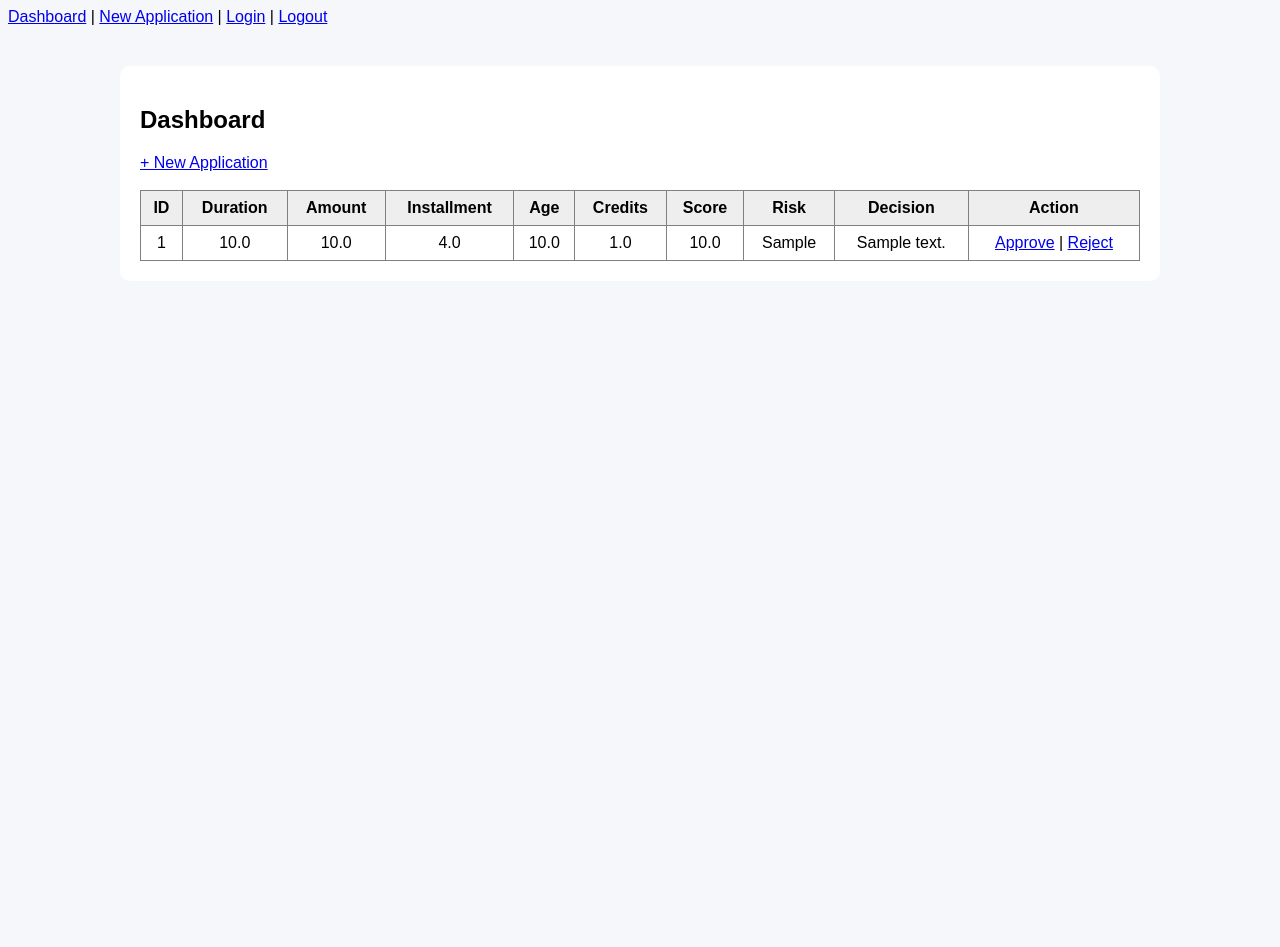
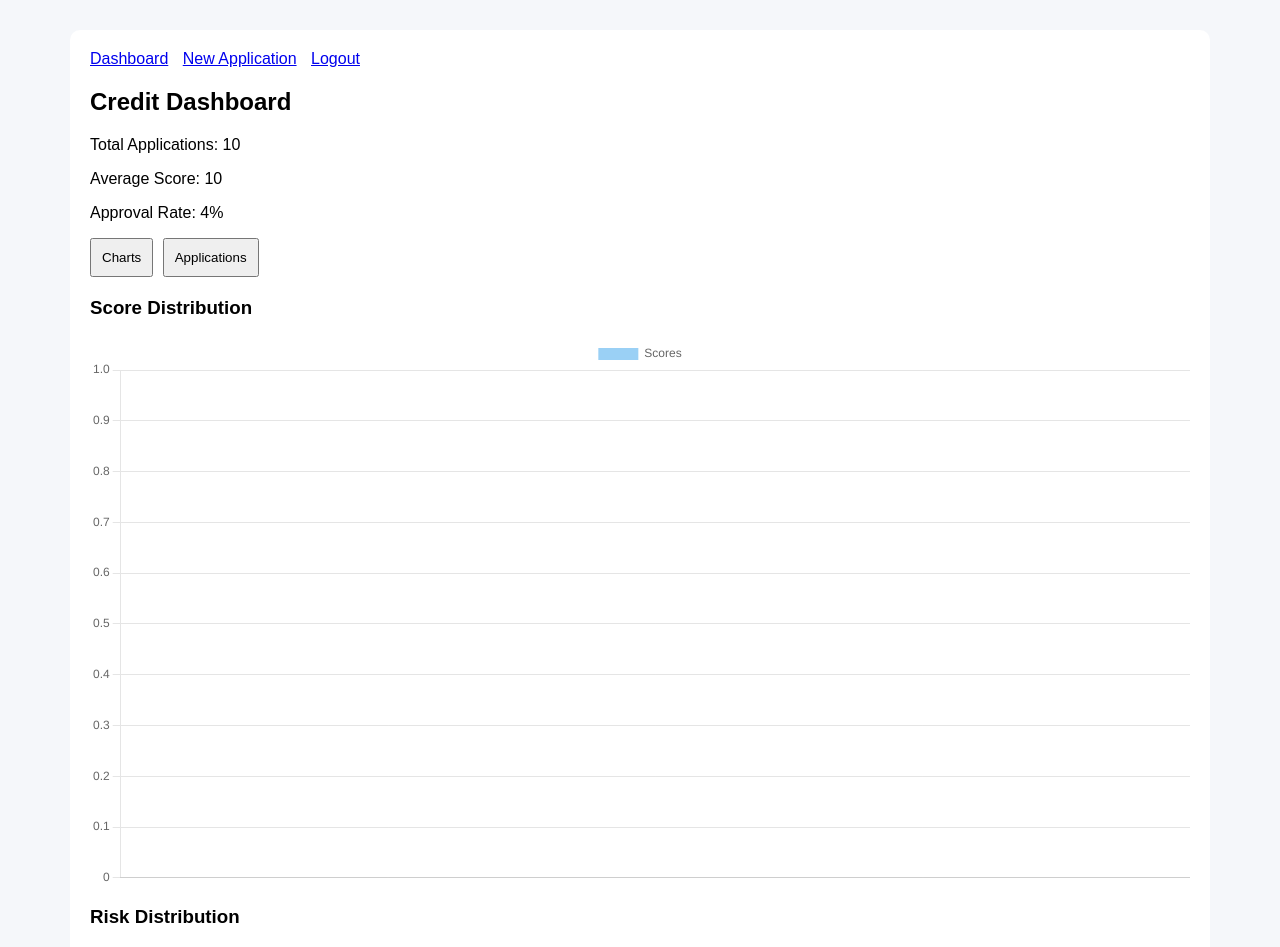
Before and after one commit to ThomHills/Credit-Scoring-App, a Flask app: template templates/dashboard.html in a window 1280 px wide. Shown: the top 947 px of the page. Before the commit the page ends 261 px from the top, so only its background shows below. Run offline with Flask 3, Linux system fonts and the light colour scheme; tables that the repository leaves empty hold one stand-in row (values such as "Sample post"); the template is opened without the code that fills it: values that come from a table or form of the project are taken from there, most other values are stand-ins (such as "Sample title", 1, 10 or a date in 2020).

Commit message:
dash improv

```diff
--- a/templates/dashboard.html
+++ b/templates/dashboard.html
@@ -2,26 +2,98 @@
 <html>
 <head>
     <title>Dashboard</title>
+
+    <script src="https://cdn.jsdelivr.net/npm/chart.js"></script>
+
+    <style>
+        body {
+            font-family: Arial;
+            background: #f5f7fa;
+        }
+
+        .container {
+            max-width: 1100px;
+            margin: auto;
+            margin-top: 30px;
+            background: white;
+            padding: 20px;
+            border-radius: 10px;
+        }
+
+        .nav {
+            margin-bottom: 15px;
+        }
+
+        .nav a {
+            margin-right: 10px;
+        }
+
+        .tabs button {
+            padding: 10px;
+            margin-right: 5px;
+            cursor: pointer;
+        }
+
+        .tab-content {
+            display: none;
+            margin-top: 20px;
+        }
+
+        .active {
+            display: block;
+        }
+
+        canvas {
+            max-width: 100%;
+            height: 300px;
+        }
+    </style>
 </head>
 
-<body style="font-family:Arial; background:#f5f7fa;">
+<body>
 
-<div style="margin-bottom:15px;">
-    <a href="/dashboard">Dashboard</a> |
-    <a href="/new">New Application</a> |
-    <a href="/">Login</a> |
+<div class="container">
+
+    <!-- NAV -->
+    <div class="nav">
+        <a href="/dashboard">Dashboard</a>
+        <a href="/new">New Application</a>
         <a href="/logout">Logout</a>
     </div>
 
-<div style="max-width:1000px; margin:auto; margin-top:40px; background:white; padding:20px; border-radius:10px;">
+    <h2>Credit Dashboard</h2>
 
-    <h2>Dashboard</h2>
+    <!-- SUMMARY -->
+    <p>Total Applications: {{ total }}</p>
+    <p>Average Score: {{ avg_score }}</p>
+    <p>Approval Rate: {{ approval_rate }}%</p>
 
-    <a href="/new">+ New Application</a>
+    <!-- TABS -->
+    <div class="tabs">
+        <button onclick="showTab('charts')">Charts</button>
+        <button onclick="showTab('table')">Applications</button>
+    </div>
 
-    <br><br>
+    <!-- CHARTS TAB -->
+    <div id="charts" class="tab-content active">
 
-    <table border="1" cellpadding="8" style="border-collapse:collapse; width:100%; text-align:center;">
+        <h3>Score Distribution</h3>
+        <canvas id="scoreChart"></canvas>
+
+        <h3>Risk Distribution</h3>
+        <canvas id="riskChart"></canvas>
+
+        <h3>Recent Scores</h3>
+        <canvas id="trendChart"></canvas>
+
+    </div>
+
+    <!-- TABLE TAB -->
+    <div id="table" class="tab-content">
+
+        <h3>Applications</h3>
+
+        <table border="1" cellpadding="8" style="width:100%; text-align:center;">
             <tr style="background:#eee;">
                 <th>ID</th>
                 <th>Duration</th>
@@ -52,10 +124,60 @@
                 </td>
             </tr>
             {% endfor %}
-
         </table>
 
     </div>
 
+</div>
+
+<script>
+function showTab(tab) {
+    document.querySelectorAll('.tab-content').forEach(el => el.classList.remove('active'));
+    document.getElementById(tab).classList.add('active');
+}
+
+// DATA FROM FLASK
+const scoreBins = {{ score_bins | tojson | safe }};
+const recentScores = {{ recent_scores | tojson | safe }};
+const low = {{ low }};
+const medium = {{ medium }};
+const high = {{ high }};
+
+// SCORE CHART
+new Chart(document.getElementById('scoreChart'), {
+    type: 'bar',
+    data: {
+        labels: Object.keys(scoreBins),
+        datasets: [{
+            label: 'Scores',
+            data: Object.values(scoreBins)
+        }]
+    }
+});
+
+// RISK CHART
+new Chart(document.getElementById('riskChart'), {
+    type: 'pie',
+    data: {
+        labels: ['Low', 'Medium', 'High'],
+        datasets: [{
+            data: [low, medium, high]
+        }]
+    }
+});
+
+// TREND CHART
+new Chart(document.getElementById('trendChart'), {
+    type: 'line',
+    data: {
+        labels: recentScores.map((_, i) => i + 1),
+        datasets: [{
+            label: 'Recent Scores',
+            data: recentScores
+        }]
+    }
+});
+</script>
+
 </body>
 </html>
```
Lines whose indentation alone changed are shown as unchanged.
